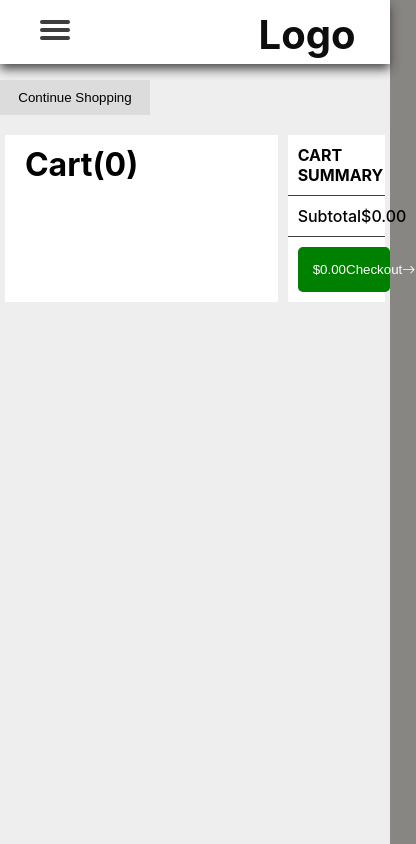
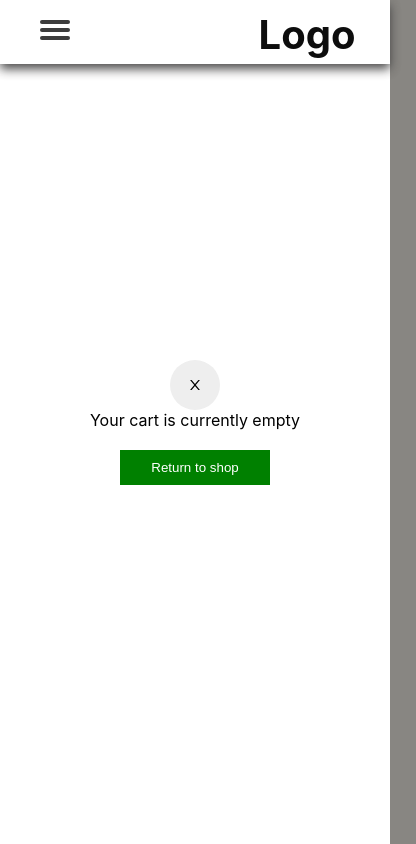
Before and after one commit to lamba01/E-Commerce-App, a React (Create React App) app in the folder Frontend/: page /cart in a window 390 px wide. Shown: the whole page, 416 px wide, since content can reach past the window. Built offline with nearby package versions, Linux system fonts and the light colour scheme; no server answers.

Commit message:
added responsiveness to cart page

```diff
--- a/Frontend/src/Components/Addtocart.jsx
+++ b/Frontend/src/Components/Addtocart.jsx
@@ -24,7 +24,7 @@ const AddToCartButton = ({ product, onaddToCart }) => {
       }, } );
 
       if (response.status === 200) {
-        alert('Product added successfully');
+        console.log('Product added successfully');
       }
     } catch (error) {
       console.error('Error adding product to cart:', error);
--- a/Frontend/src/Pages/Cart/Cart.jsx
+++ b/Frontend/src/Pages/Cart/Cart.jsx
@@ -1,7 +1,7 @@
 import React, { useEffect, useState } from 'react';
 import axios from 'axios';
-import { Link } from 'react-router-dom';
-import { AiFillCaretRight, AiFillCaretLeft } from 'react-icons/ai'
+import { Link, useNavigate } from 'react-router-dom';
+import { AiFillCaretRight, AiFillCaretLeft, AiOutlineClose } from 'react-icons/ai'
 import { BsArrowRight } from 'react-icons/bs'
 import BackBtn from '../../Components/BackBtn';
 import DeleteCartItemButton from '../../Components/DeleteCartItemBtn';
@@ -92,13 +92,34 @@ function Cart({ cartAmount, setCartAmount }) {
 
     setCartTotal(total);
   };
+  const navigate = useNavigate();
+  const goBackToShop = () => {
+    navigate('/'); // Use navigate to go back to the product list
+  };
+  const isCartEmpty = cartDetails.length === 0;
 
   return (
+    <div>
+    {isCartEmpty ? (
+      <div className='empty-cart-container'>
+        <div className='closee'><AiOutlineClose /></div>
+        <p>Your cart is currently empty</p>
+        <button className='emptycartbtn'onClick={goBackToShop}>Return to shop</button>
+      </div>
+    ) : (
     <div className='parent'>
       <BackBtn />
+
       <div className='cartpage'>
+        <div className="mobile-checkout">
+        <h4>Cart Summary</h4>
+        <div>
+          <p>subtotal</p><p> ${cartTotal.toFixed(2)}</p>
+        </div>
+        <h4 className='mobile-header'>Shopping Cart({cartAmount})</h4>
+        </div>
       <div className='cart'>
-      <h1>Cart({cartAmount})</h1>
+      <h4 className='header'>Shopping Cart({cartAmount})</h4>
         <ul>
           {cartDetails.map((item) => {
             const productQuantity = localStorage.getItem(`product_${item.product_id}_quantity`) || 1;
@@ -138,6 +159,7 @@ function Cart({ cartAmount, setCartAmount }) {
         <button className='checkout-btn'>${cartTotal.toFixed(2)}<span>Checkout <BsArrowRight /></span></button>
       </div>
       </div>
+    </div>)}
     </div>
   );
 }
--- a/Frontend/src/Pages/Cart/cart.css
+++ b/Frontend/src/Pages/Cart/cart.css
@@ -10,9 +10,40 @@
 .cart {
   width: 70vw;
   background-color: white;
+  position: relative;
 }
-.cart h1 {
-  padding: 10px 20px;
+.header {
+  padding: 10px 25px;
+}
+.empty-cart-container {
+  background-color: white;
+  padding: 20px;
+  display: flex;
+  justify-content: center;
+  align-items: center;
+  flex-direction: column;
+  height: 100vh;
+}
+.emptycartbtn {
+  margin-top: 20px;
+  width: 150px;
+  padding: 10px 0;
+  cursor: pointer;
+  background-color: green;
+  color: white;
+  border: none;
+}
+.emptycartbtn:hover {
+  background-color: rgb(5, 94, 5);
+}
+.closee {
+  display: flex;
+  justify-content: center;
+  align-items: center;
+  border-radius: 50%;
+  width: 50px;
+  height: 50px;
+  background-color: rgba(238, 238, 238, 255);
 }
 .cart-item-container {
   position: relative;
@@ -49,11 +80,17 @@
 }
 .cart-item-text {
   color: #403f3f;
+  /* max-width: 50%;
+  white-space: nowrap;
+  overflow: hidden;
+  text-overflow: ellipsis; */
 }
 .list {
   list-style-type: none;
 }
 .checkout {
+  position: sticky;
+  top: 70px;
   background-color: white;
   width: 25vw;
   height: fit-content;
@@ -85,8 +122,8 @@
   display: flex;
   justify-content: space-between;
 }
-.checkout-btn :hover {
-  background-color: rgb(226, 232, 226);
+.checkout-btn:hover {
+  background-color: rgb(5, 94, 5);
 }
 .checkout-btn span {
   display: flex;
@@ -95,3 +132,43 @@
 .icon {
   cursor: pointer;
 }
+.mobile-checkout {
+  display: none;
+}
+@media only screen and (max-width: 767px) {
+  .cartpage {
+    flex-direction: column;
+  }
+  .cart {
+    width: 100vw;
+    margin: auto;
+  }
+  .checkout {
+    width: 100vw;
+    margin: auto;
+    /* position: fixed; */
+    bottom: 0px;
+  }
+  .checkout h4,
+  .checkout div {
+    display: none;
+  }
+  .mobile-checkout {
+    display: block;
+  }
+  .mobile-checkout h4 {
+    padding: 10px;
+  }
+  .mobile-checkout div {
+    padding: 10px;
+    margin-bottom: 10px;
+    font-weight: 700;
+    background-color: white;
+    display: flex;
+    justify-content: space-between;
+    text-transform: capitalize;
+  }
+  .header {
+    display: none;
+  }
+}
--- a/Frontend/src/Pages/Product Details/productdetails.css
+++ b/Frontend/src/Pages/Product Details/productdetails.css
@@ -53,6 +53,13 @@
   .product-details-image {
     width: 80%;
   }
+  .item1 {
+    width: 50%;
+  }
+  .item22,
+  .item2 {
+    width: 50%;
+  }
 }
 @media only screen and (max-width: 520px) {
   .product-container,
```
